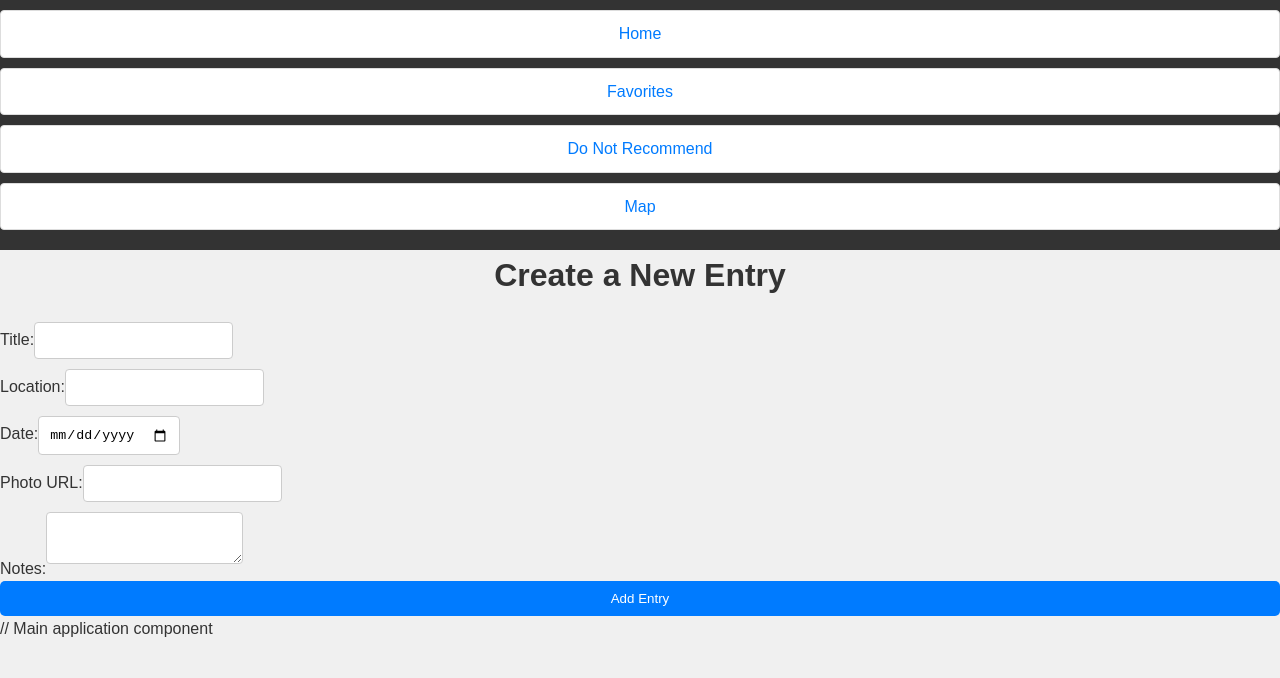
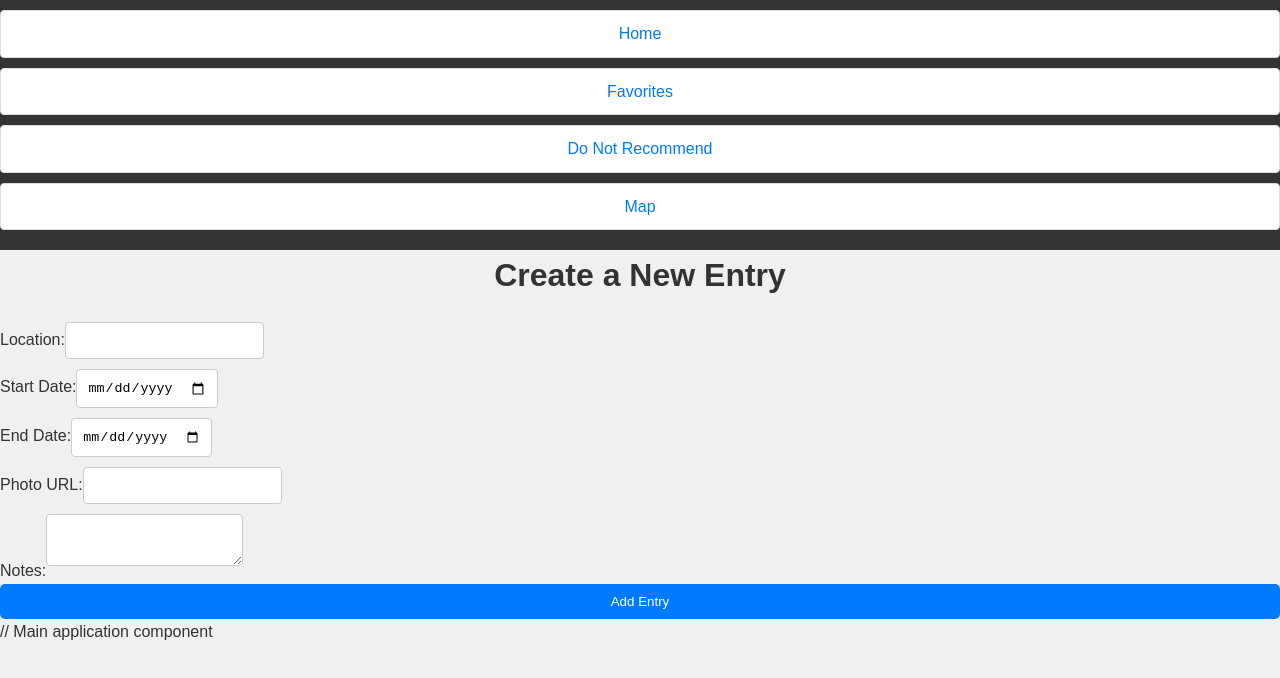
Before and after one commit to jkirbyzabala/Zabala_Jan-Kirby_Travel-Experience-Journal_Capstone, a React (Create React App) app in the folder frontend/src/: page /create-entry in a window 1280 px wide. Shown: the top 678 px of the page. Built offline with nearby package versions, Linux system fonts and the light colour scheme; the HTML template or start-up script is replaced by a standard one.

Commit message:
checked my files for create-entry

```diff
--- a/frontend/src/components/EntryForm.js
+++ b/frontend/src/components/EntryForm.js
@@ -2,28 +2,40 @@ import React, { useState } from 'react'; // Import React and useState hook for m
 import axios from 'axios'; // Import axios for making HTTP requests
 
 const EntryForm = ({ onAddEntry }) => {
-  const [title, setTitle] = useState(''); // State for entry title
   const [location, setLocation] = useState(''); // State for entry location
-  const [date, setDate] = useState(''); // State for entry date
+  const [startDate, setStartDate] = useState(''); // State for entry start date
+  const [endDate, setEndDate] = useState(''); // State for entry end date
   const [photo, setPhoto] = useState(''); // State for entry photo URL
   const [notes, setNotes] = useState(''); // State for entry notes
+
+  // Calculate duration based on start and end dates
+  const calculateDuration = (start, end) => {
+    const startDate = new Date(start);
+    const endDate = new Date(end);
+    return Math.ceil((endDate - startDate) / (1000 * 60 * 60 * 24)); // Duration in days
+  };
 
   // Handle form submission
   const handleSubmit = async (e) => {
     e.preventDefault(); // Prevent default form submission
 
+    const calculatedDuration = calculateDuration(startDate, endDate);
+
     try {
-      const response = await axios.post('/api/entries', {
-        title,
+      const response = await axios.post('http://localhost:5000/entries', { // Correct URL
         location,
-        date,
+        startDate,
+        endDate,
+        duration: calculatedDuration,
         photo,
         notes
       });
+
       onAddEntry(response.data); // Call the parent callback with the new entry data
-      setTitle('');
+      // Clear form inputs
       setLocation('');
-      setDate('');
+      setStartDate('');
+      setEndDate('');
       setPhoto('');
       setNotes('');
     } catch (error) {
@@ -34,24 +46,24 @@ const EntryForm = ({ onAddEntry }) => {
   return (
     <form onSubmit={handleSubmit}>
       <label>
-        Title:
-        <input type="text" value={title} onChange={(e) => setTitle(e.target.value)} />
+        Location:
+        <input type="text" value={location} onChange={(e) => setLocation(e.target.value)} required />
       </label>
       <label>
-        Location:
-        <input type="text" value={location} onChange={(e) => setLocation(e.target.value)} />
+        Start Date:
+        <input type="date" value={startDate} onChange={(e) => setStartDate(e.target.value)} required />
       </label>
       <label>
-        Date:
-        <input type="date" value={date} onChange={(e) => setDate(e.target.value)} />
+        End Date:
+        <input type="date" value={endDate} onChange={(e) => setEndDate(e.target.value)} required />
       </label>
       <label>
         Photo URL:
-        <input type="text" value={photo} onChange={(e) => setPhoto(e.target.value)} />
+        <input type="text" value={photo} onChange={(e) => setPhoto(e.target.value)} required />
       </label>
       <label>
         Notes:
-        <textarea value={notes} onChange={(e) => setNotes(e.target.value)} />
+        <textarea value={notes} onChange={(e) => setNotes(e.target.value)} required />
       </label>
       <button type="submit">Add Entry</button>
     </form>
```
Also changed, not shown: frontend/src/components/EntryList.js (+7 -7 lines).
